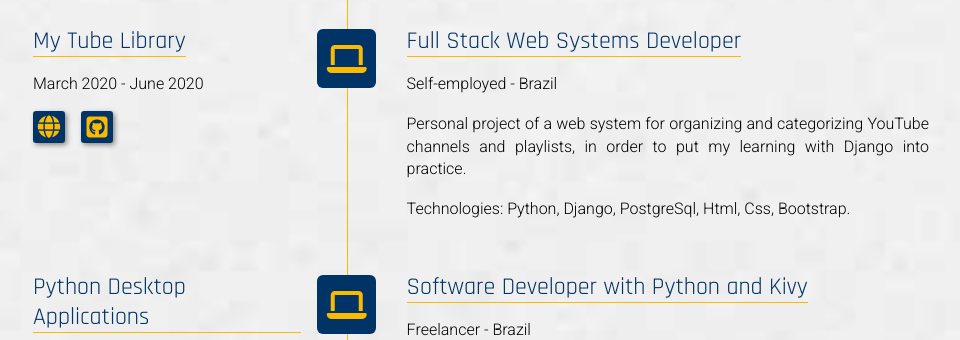
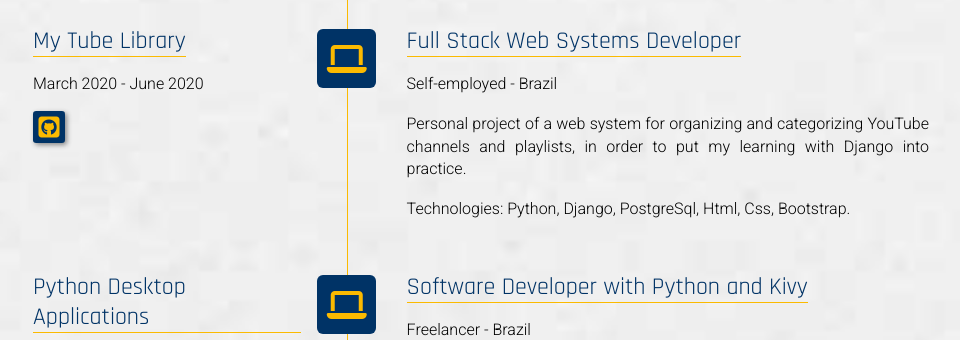
Before and after one commit to Antonio-Neves/My-Portfolio, a Django app: page / in a window 1280 px wide. Shown: the part 3661-4001 px from the top of the page, without its empty margins (159-1119 px from the left). Run offline with Django 3.2, Linux system fonts and the light colour scheme; some libraries are stand-ins or nearby versions.

Commit message:
Changed portfolio links

```diff
--- a/principal/templates/principal/index.html
+++ b/principal/templates/principal/index.html
@@ -340,11 +340,11 @@
                     </div>
                     <p>March 2020 - June 2020</p>
                     <div class="work-experience-icons-box">
-                        <div class="timeline-ico-small">
-                            <a href="https://mytubelibrary.up.railway.app/" target="_blank" rel="noreferrer noopener">
-                                <i class="fas fa-globe"></i>
-                            </a>
-                        </div>
+{#                        <div class="timeline-ico-small">#}
+{#                            <a href="https://mytubelibrary.up.railway.app/" target="_blank" rel="noreferrer noopener">#}
+{#                                <i class="fas fa-globe"></i>#}
+{#                            </a>#}
+{#                        </div>#}
                         <div class="timeline-ico-small">
                             <a href="https://github.com/Antonio-Neves/My-Tube-Library-Django" target="_blank" rel="noreferrer noopener">
                                 <i class="fab fa-github-square"></i>
@@ -578,11 +578,11 @@
             </div>
             <div class="box-flex box-width-100">
                 <div class="box-width-60">
-                    <a href="https://mytubelibrary.up.railway.app/" target="_blank" rel="noreferrer noopener">
+{#                    <a href="https://mytubelibrary.up.railway.app/" target="_blank" rel="noreferrer noopener">#}
                         <img class="portfolio-img"
                              src="https://res.cloudinary.com/myportfolioan/image/upload/v1629833230/site_photos/my-tube-library_cy5nyu.jpg?auto=format&fit=crop"
                              alt="My Tube Library">
-                    </a>
+{#                    </a>#}
                 </div>
                 <div class="box-width-40">
                     <p>
@@ -598,11 +598,11 @@
                                 <i class="fab fa-github-square"></i>
                             </a>
                         </div>
-                        <div class="timeline-ico-small">
-                            <a href="https://mytubelibrary.up.railway.app/" target="_blank" rel="noreferrer noopener">
-                                <i class="fas fa-globe"></i>
-                            </a>
-                        </div>
+{#                        <div class="timeline-ico-small">#}
+{#                            <a href="https://mytubelibrary.up.railway.app/" target="_blank" rel="noreferrer noopener">#}
+{#                                <i class="fas fa-globe"></i>#}
+{#                            </a>#}
+{#                        </div>#}
                     </div>
                 </div>
             </div>
@@ -614,11 +614,11 @@
             </div>
             <div class="box-flex box-width-100">
                 <div class="box-width-60">
-                    <a href="https://mytubelibrary.up.railway.app/usuarios/novo-usuario/" target="_blank" rel="noreferrer noopener">
+{#                    <a href="https://mytubelibrary.up.railway.app/usuarios/novo-usuario/" target="_blank" rel="noreferrer noopener">#}
                         <img class="portfolio-img"
                              src="https://res.cloudinary.com/myportfolioan/image/upload/v1629833230/site_photos/custom-user-django-768x403_rod8wj.jpg?auto=format&fit=crop"
                              alt="Django Custom User">
-                    </a>
+{#                    </a>#}
                 </div>
                 <div class="box-width-40">
                     <p>
@@ -634,11 +634,11 @@
                                 <i class="fab fa-github-square"></i>
                             </a>
                         </div>
-                        <div class="timeline-ico-small">
-                            <a href="https://mytubelibrary.up.railway.app/usuarios/novo-usuario/" target="_blank" rel="noreferrer noopener">
-                                <i class="fas fa-globe"></i>
-                            </a>
-                        </div>
+{#                        <div class="timeline-ico-small">#}
+{#                            <a href="https://mytubelibrary.up.railway.app/usuarios/novo-usuario/" target="_blank" rel="noreferrer noopener">#}
+{#                                <i class="fas fa-globe"></i>#}
+{#                            </a>#}
+{#                        </div>#}
                     </div>
                 </div>
             </div>
```
